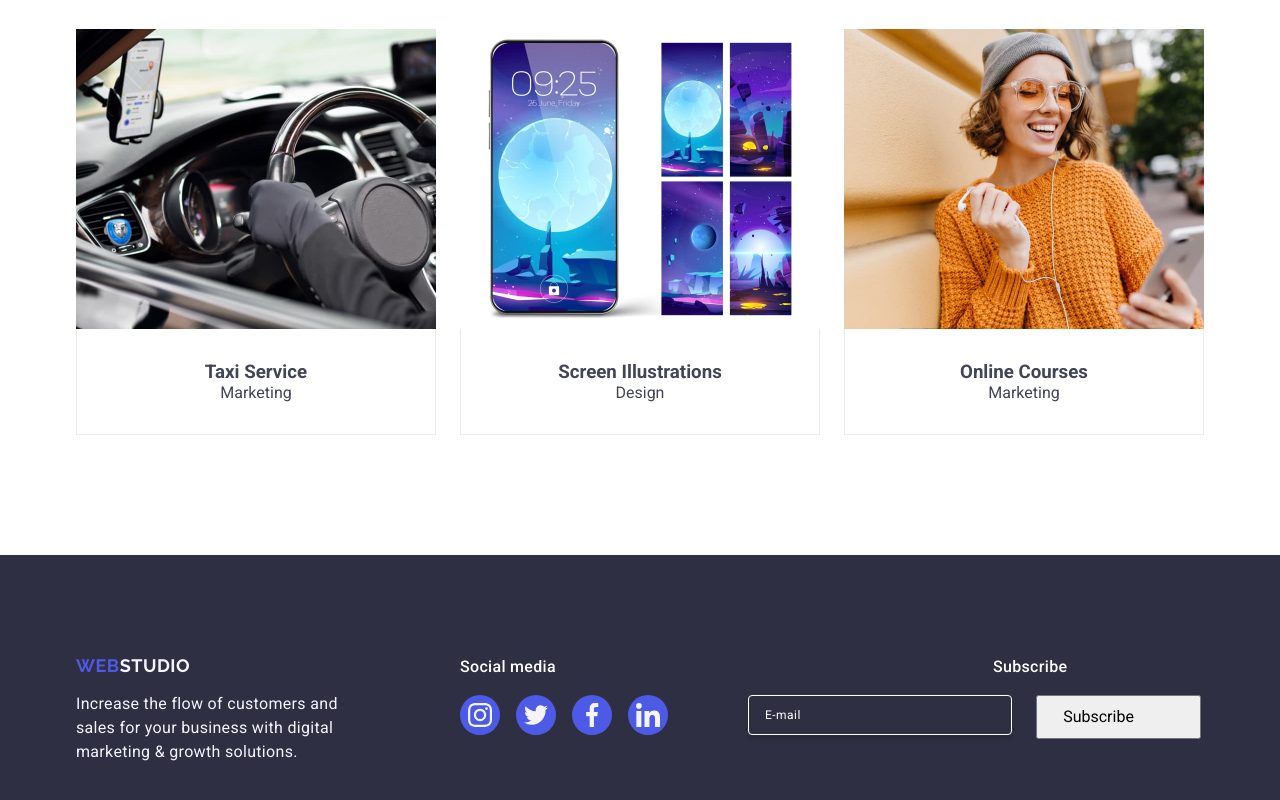
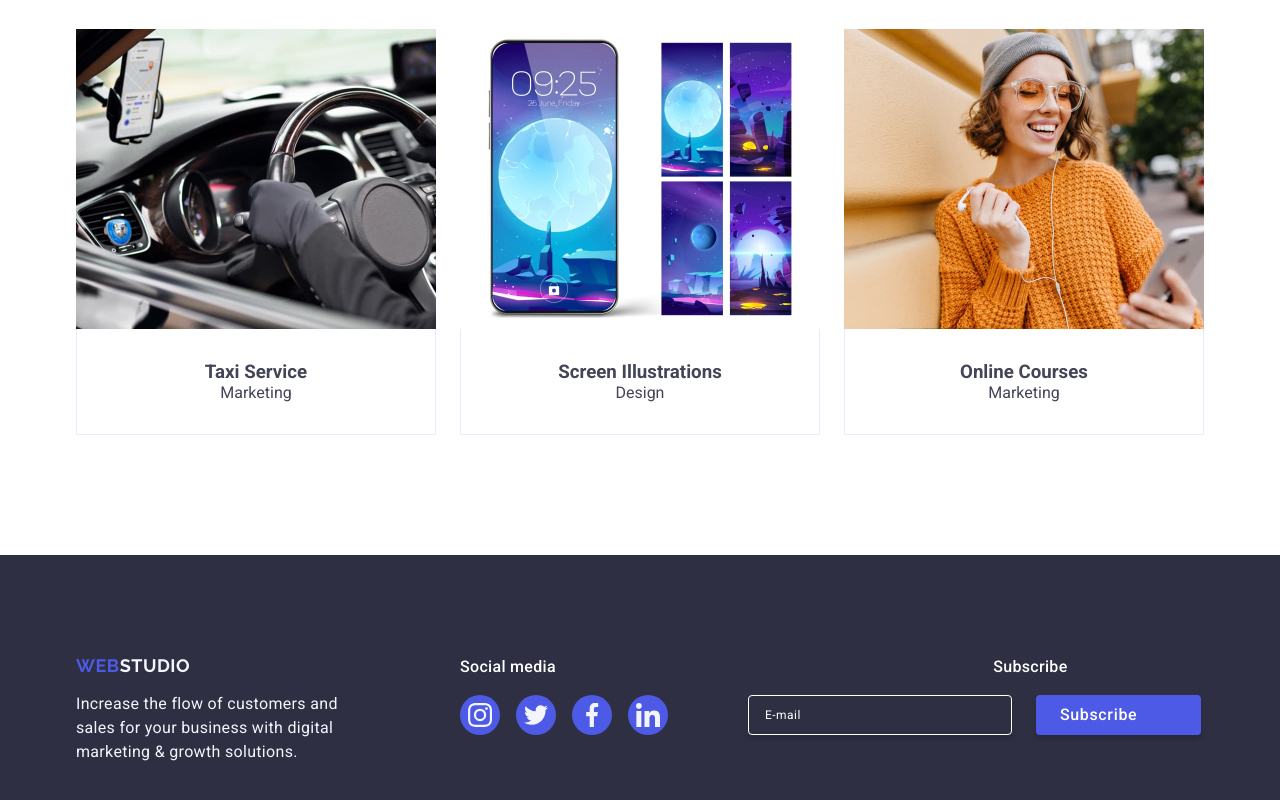
Before and after one commit to EssenceMaks/goit-markup-hw-05, a plain HTML site: page index.html in a window 1280 px wide. Shown: the part 2429-3229 px from the top of the page. Drawn offline with nearby package versions, Linux system fonts and the light colour scheme.

Commit message:
Update index.html

```diff
--- a/index.html
+++ b/index.html
@@ -394,7 +394,7 @@
                 <label class="subscribe-label" for="subscribe-email">
                     <input class="subscribe-input" type="email" name="subscribe-email" id="subscribe-email" placeholder="E-mail">
                 </label>
-                <button type="submit" class="btn subscribe-btn">
+                <button type="submit" class="order-button subscribe-btn">
                     Subscribe
                     <svg class="subscribe-icon" width="24" height="24">
                         <use href="./images/icons.svg#icon-telegram"></use>
```
